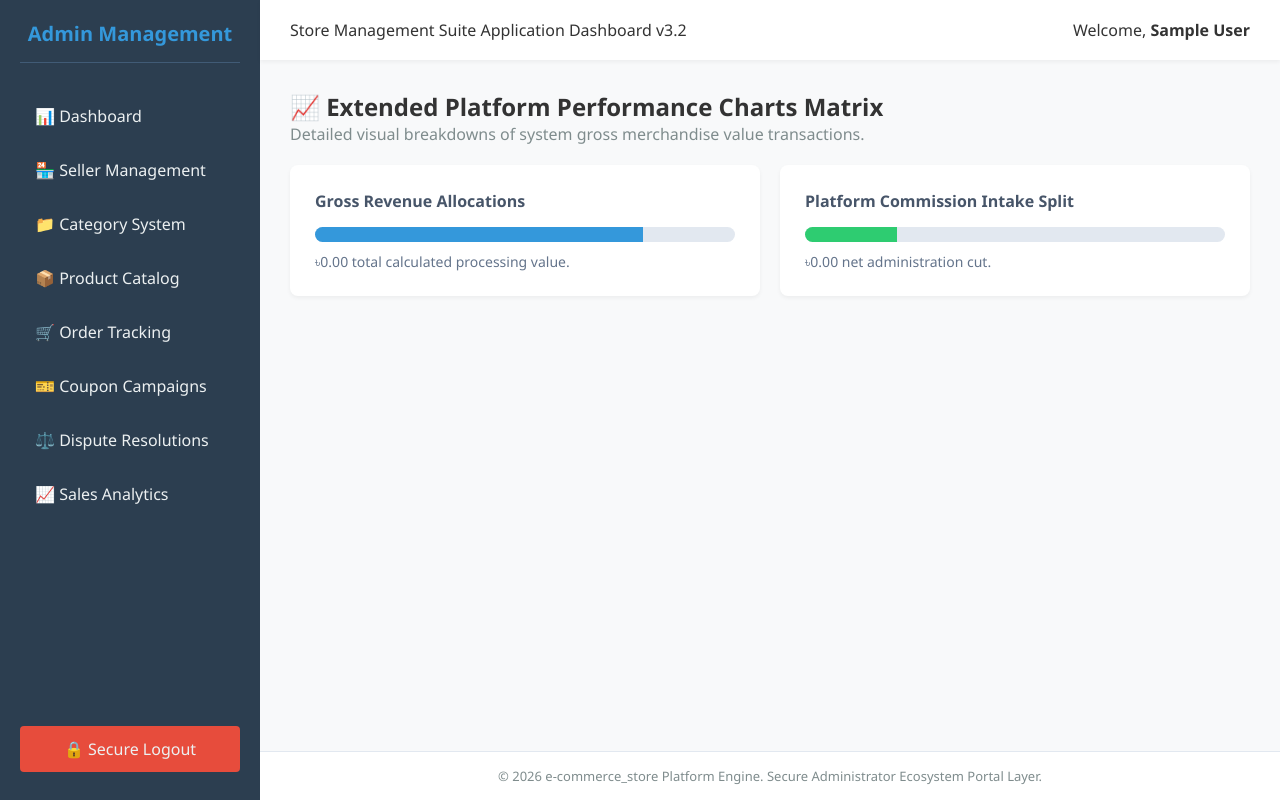
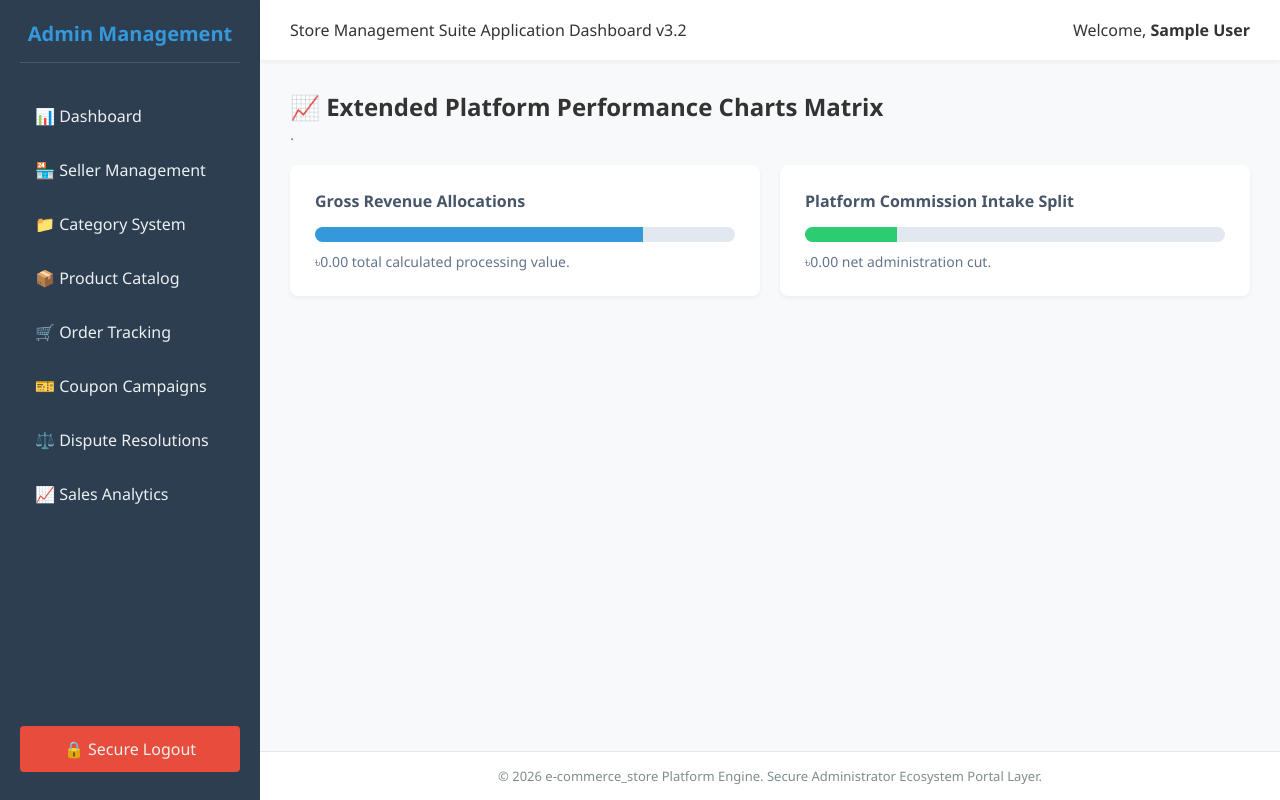
Before and after one commit to rakinasraf/WEB_TECH_FINAL_PROJECT, a PHP site: page /index.php?action=analytics in a window 1280 px wide. Run offline with PHP 8.4, Linux system fonts and the light colour scheme; the visitor is signed in with stand-in values (Sample User, id 1).

Commit message:
Revise analytics page description text
Updated the description paragraph for clarity.

```diff
--- a/Admin/views/analytics.php
+++ b/Admin/views/analytics.php
@@ -1,5 +1,5 @@
 <h2>📈 Extended Platform Performance Charts Matrix</h2>
-<p style="margin-bottom:20px; color:#7f8c8d;">Detailed visual breakdowns of system gross merchandise value transactions.</p>
+<p style="margin-bottom:20px; color:#7f8c8d;">.</p>
 
 <div style="display:grid; grid-template-columns: repeat(auto-fit, minmax(300px, 1fr)); gap:20px;">
     <div style="background:#fff; padding:25px; border-radius:8px; box-shadow:0 2px 4px rgba(0,0,0,0.05);">
```
